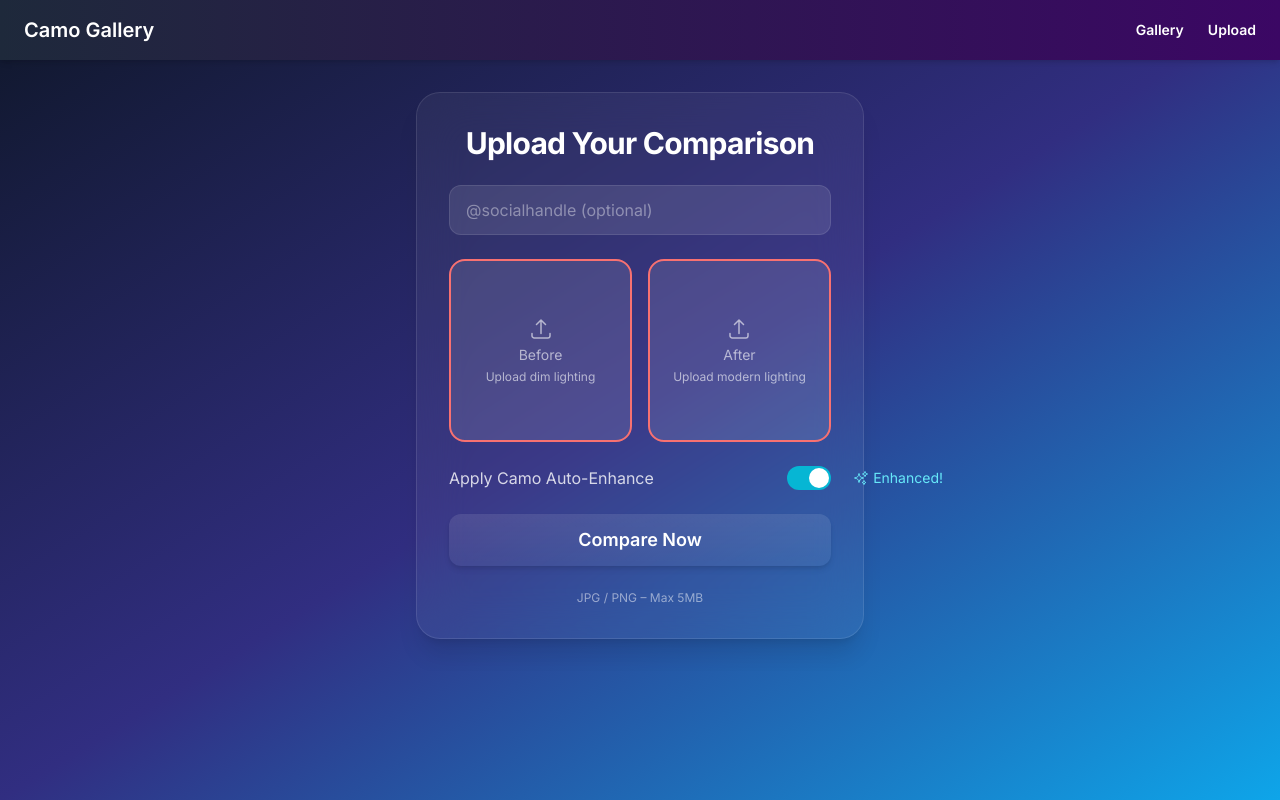
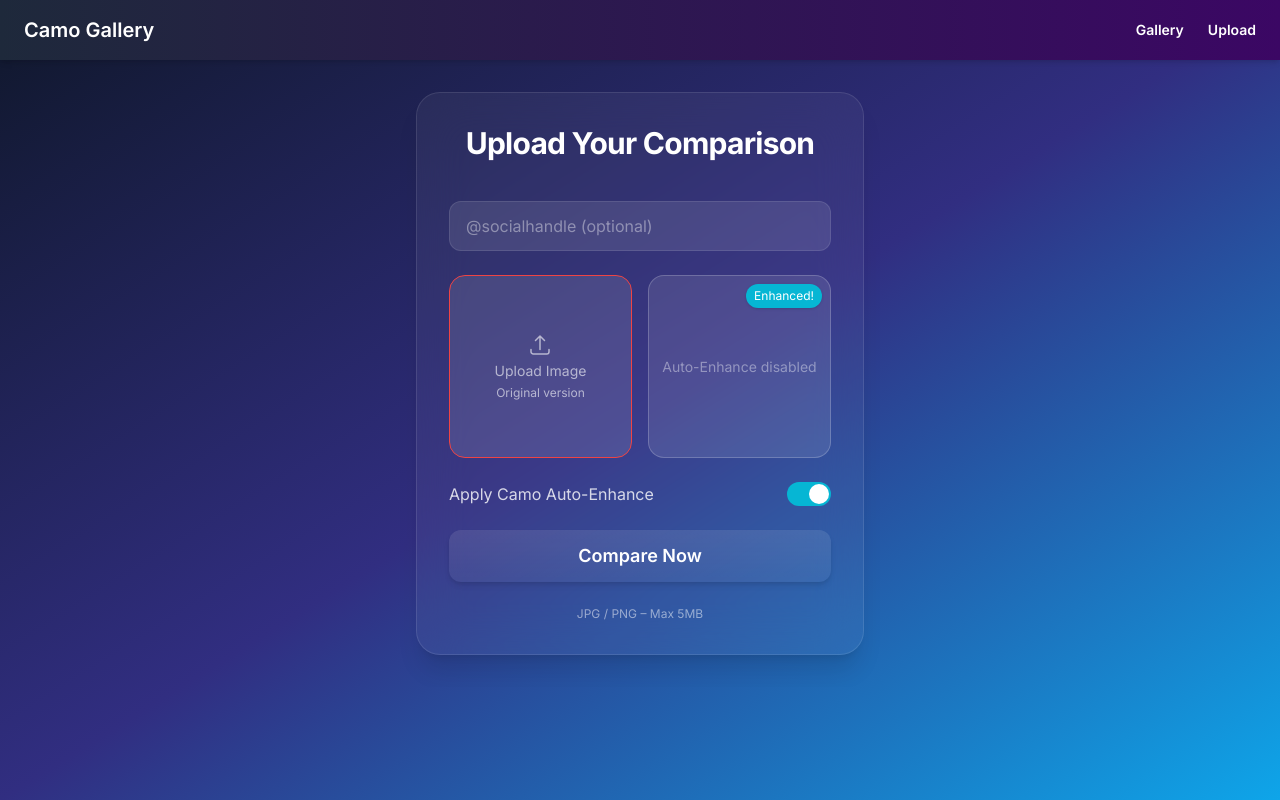
Before and after one commit to marcosSanchez-dev/camo-gallery-prototype, a React (Vite) app: page / in a window 1280 px wide. Both pictures are taken after a click on the button "Upload". Built offline with nearby package versions, Linux system fonts and the light colour scheme.

Commit message:
feat: display same image preview in 'Upload Your Comparison' before clicking 'Compare Now'

```diff
--- a/src/components/UploadForm.jsx
+++ b/src/components/UploadForm.jsx
@@ -1,37 +1,38 @@
-import { useState, useRef } from "react";
+import { useState, useEffect } from "react";
 import { ArrowUpTrayIcon, SparklesIcon } from "@heroicons/react/24/outline";
 
 export default function UploadForm({ onSubmit }) {
-  const [before, setBefore] = useState(null);
-  const [after, setAfter] = useState(null);
+  const [baseImage, setBaseImage] = useState(null);
   const [social, setSocial] = useState("");
   const [autoEnhance, setAutoEnhance] = useState(true);
+  const [enhancedPreview, setEnhancedPreview] = useState(null);
 
-  const beforeRef = useRef(null);
-  const afterRef = useRef(null);
-
-  const handleImage = (file, type) => {
+  const handleImage = (e) => {
+    const file = e.target.files[0];
     if (!file) return;
     const url = URL.createObjectURL(file);
-    type === "before" ? setBefore(url) : setAfter(url);
+    setBaseImage(url);
   };
 
-  const handleDrop = (e, type) => {
-    e.preventDefault();
-    const file = e.dataTransfer.files[0];
-    handleImage(file, type);
-  };
+  useEffect(() => {
+    if (autoEnhance && baseImage) {
+      // Simular generación de imagen mejorada con un filtro visual
+      setEnhancedPreview(baseImage + "#enhanced");
+    } else {
+      setEnhancedPreview(null);
+    }
+  }, [autoEnhance, baseImage]);
 
   const handleSubmit = (e) => {
     e.preventDefault();
-    if (!before || !after) {
-      alert("Please upload both images.");
+    if (!baseImage || (autoEnhance && !enhancedPreview)) {
+      alert("Please upload an image to compare.");
       return;
     }
 
     const newEntry = {
-      before,
-      after,
+      before: baseImage,
+      after: enhancedPreview || baseImage,
       social,
       autoEnhance,
       likes: Math.floor(Math.random() * 1000),
@@ -40,15 +41,10 @@ export default function UploadForm({ onSubmit }) {
     };
 
     onSubmit(newEntry);
-    setBefore(null);
-    setAfter(null);
+    setBaseImage(null);
+    setEnhancedPreview(null);
     setSocial("");
     setAutoEnhance(true);
-  };
-
-  const getBorderClass = (image) => {
-    if (image) return "border-green-400";
-    return "border-red-400";
   };
 
   return (
@@ -60,7 +56,6 @@ export default function UploadForm({ onSubmit }) {
         Upload Your Comparison
       </h2>
 
-      <div>
       <input
         type="text"
         value={social}
@@ -68,72 +63,58 @@ export default function UploadForm({ onSubmit }) {
         placeholder="@socialhandle (optional)"
         className="w-full bg-white/10 text-white placeholder-white/40 px-4 py-3 rounded-xl border border-white/10 focus:outline-none focus:ring-2 focus:ring-cyan-400"
       />
-      </div>
 
+      {/* Imagen base + vista previa */}
       <div className="grid grid-cols-2 gap-4">
-        {/* BEFORE IMAGE */}
+        {/* Before */}
         <label
-          onDrop={(e) => handleDrop(e, "before")}
-          onDragOver={(e) => e.preventDefault()}
-          className={`group flex flex-col items-center justify-center bg-white/10 hover:bg-white/20 border-2 ${getBorderClass(
-            before
-          )} rounded-2xl aspect-square cursor-pointer transition-all relative`}
+          className={`group flex flex-col items-center justify-center bg-white/10 hover:bg-white/20 border ${
+            !baseImage ? "border-red-500" : "border-green-500"
+          } rounded-2xl aspect-square cursor-pointer transition-all`}
         >
-          {before ? (
+          {baseImage ? (
             <img
-              src={before}
+              src={baseImage}
               alt="Before"
               className="object-cover rounded-2xl w-full h-full"
             />
           ) : (
             <div className="flex flex-col items-center text-sm text-white/60">
               <ArrowUpTrayIcon className="w-6 h-6 mb-1" />
-              <span>Before</span>
-              <span className="text-xs mt-1">Upload dim lighting</span>
+              <span>Upload Image</span>
+              <span className="text-xs mt-1">Original version</span>
             </div>
           )}
           <input
             type="file"
             accept="image/*"
-            ref={beforeRef}
-            onChange={(e) => handleImage(e.target.files[0], "before")}
+            onChange={handleImage}
             className="hidden"
           />
         </label>
 
-        {/* AFTER IMAGE */}
-        <label
-          onDrop={(e) => handleDrop(e, "after")}
-          onDragOver={(e) => e.preventDefault()}
-          className={`group flex flex-col items-center justify-center bg-white/10 hover:bg-white/20 border-2 ${getBorderClass(
-            after
-          )} rounded-2xl aspect-square cursor-pointer transition-all relative`}
-        >
-          {after ? (
+        {/* After (simulado si Enhance activo) */}
+        <div className="relative group bg-white/10 border border-white/20 rounded-2xl aspect-square flex items-center justify-center overflow-hidden">
+          {enhancedPreview ? (
             <img
-              src={after}
-              alt="After"
-              className="object-cover rounded-2xl w-full h-full"
+              src={baseImage}
+              alt="Enhanced"
+              className="object-cover w-full h-full rounded-2xl brightness-110 contrast-110 saturate-150"
             />
           ) : (
-            <div className="flex flex-col items-center text-sm text-white/60">
-              <ArrowUpTrayIcon className="w-6 h-6 mb-1" />
-              <span>After</span>
-              <span className="text-xs mt-1">Upload modern lighting</span>
+            <div className="text-white/40 text-sm text-center">
+              Auto-Enhance disabled
             </div>
           )}
-          <input
-            type="file"
-            accept="image/*"
-            ref={afterRef}
-            onChange={(e) => handleImage(e.target.files[0], "after")}
-            className="hidden"
-          />
-        </label>
+          {autoEnhance && (
+            <div className="absolute top-2 right-2 text-xs bg-cyan-500 text-white px-2 py-1 rounded-full shadow">
+              Enhanced!
+            </div>
+          )}
+        </div>
       </div>
 
-      {/* TOGGLE ENHANCE */}
-      <div className="flex items-center justify-between relative">
+      <div className="flex items-center justify-between">
         <span className="text-white/80">Apply Camo Auto-Enhance</span>
         <label className="relative inline-flex items-center cursor-pointer">
           <input
@@ -145,14 +126,6 @@ export default function UploadForm({ onSubmit }) {
           <div className="w-11 h-6 bg-gray-600 peer-focus:outline-none rounded-full peer peer-checked:bg-cyan-500 transition-all"></div>
           <div className="absolute left-0.5 top-0.5 bg-white w-5 h-5 rounded-full transition-transform transform peer-checked:translate-x-full"></div>
         </label>
-
-        {/* Badge visual */}
-        {autoEnhance && (
-          <span className="absolute -right-28 text-sm text-cyan-300 flex items-center gap-1">
-            <SparklesIcon className="w-4 h-4" />
-            Enhanced!
-          </span>
-        )}
       </div>
 
       <button
```
Lines whose indentation alone changed are shown as unchanged.
